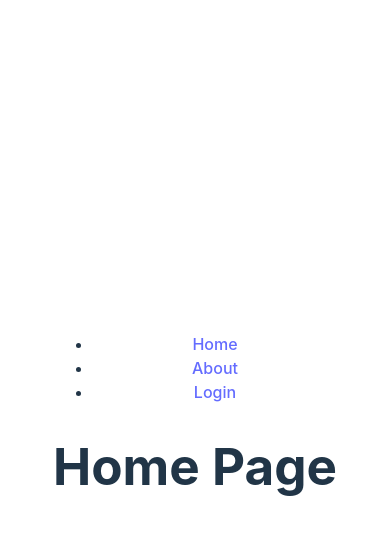
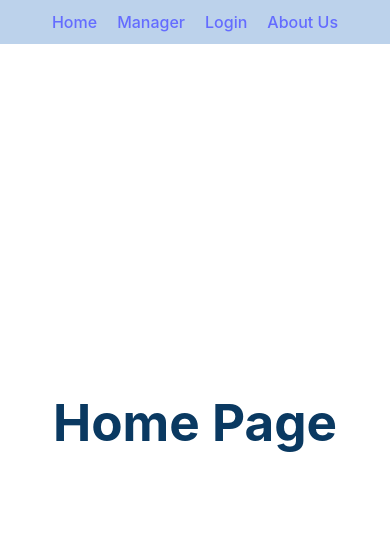
Before and after one commit to MambrosePersonal/FLSS_Capstone, a React (Vite) app in the folder react-project/: page / in a window 390 px wide. Shown: the top 534 px of the page. Built offline with nearby package versions, Linux system fonts and the light colour scheme; no server answers.

Commit message:
Added nav bar styling

```diff
--- a/react-project/src/components/NavBar.css
+++ b/react-project/src/components/NavBar.css
@@ -1,92 +1,35 @@
-.active{
-    background-color: #1d4ed8;
-}
+nav {
+    background-color: #bcd2eb; /* Blue background color */
+    padding: 10px 0;
+    position: fixed;
+    top: 0;
+    left: 0;
+    width: 100%;
+  }
 
-nav {
-    display: flex;
-    justify-content: space-between;
-    align-items: center;
-    background-color: #0f172a;
-    color: white;
-    position: sticky;
-    top: 0;
-}
+  ul {
+    list-style-type: none;
+    margin: 0;
+    padding: 0;
+    text-align: center;
+  }
 
-nav .title {
-    font-size: 1.5rem;
-    margin: 1rem;
-    font-weight: bold;
+  li {
+    display: inline-block;
+    margin: 0 10px;
+  }
+
+  a {
+    color: #fff; /* White text color */
     text-decoration: none;
-    color: white;
-}
+    transition: color 0.3s ease;
+  }
 
-nav ul {
-    display: flex;
-}
+  a:hover {
+    color: #bfe1ff; /* Light blue text color on hover */
+  }
 
-nav ul li {
-   list-style: none;
-}
-
-nav ul li a {
-    display: block;
-    text-decoration: none;
-    color: white;
-    padding: 0.5rem;
-    margin: 0 0.5rem;
-    border-radius: 0.5rem;
-}
-
-nav ul li a:not(.active):hover {
-    background-color:#172554 ;
-}
-
-nav .menu {
-    display: none;
-    position: absolute;
-    top: 0.75rem;
-    right: 0.5rem;
-    flex-direction: column;
-    justify-content: space-between;
-    width: 2.25rem;
-    height: 2rem;
-}
-
-nav .menu span {
-    height: 0.4rem;
-    width: 100%;
-    background-color: #fff;
-    border-radius: 0.2rem;
-}
-
-
-@media (max-width: 480px) {
-    nav .menu {
-        display: flex;
-    }
-
-    nav {
-        flex-direction: column;
-        align-items: flex-start;
-    }
-
-    nav ul {
-        display: none;
-        flex-direction: column;
-        width: 100%;
-        margin-bottom: 0.25rem;
-    }
-
-    nav ul.open {
-        display: flex;
-    }
-
-    nav ul li {
-        width: 100%;
-        text-align: center;
-    }
-
-    nav ul li a {
-        margin: 0.2rem 0.5rem;
-    }
-}
+  h1 {
+    color: #0a3961; /* Light baby blue text color */
+    text-align: center;
+  }
--- a/react-project/src/components/NavBar.jsx
+++ b/react-project/src/components/NavBar.jsx
@@ -1,11 +1,14 @@
 import { Link } from "react-router-dom"
+import './NavBar.css'
+
 export function NavBar() {
     return(
         <nav>
             <ul>
                 <li><Link to = "/"> Home </Link></li>
-                <li><Link to = "/manager"> About </Link></li>
+                <li><Link to = "/manager"> Manager </Link></li>
                 <li><Link to = "/login"> Login </Link></li>
+                <li><Link to = "/about"> About Us </Link></li>
             </ul>
         </nav>
     )
```
